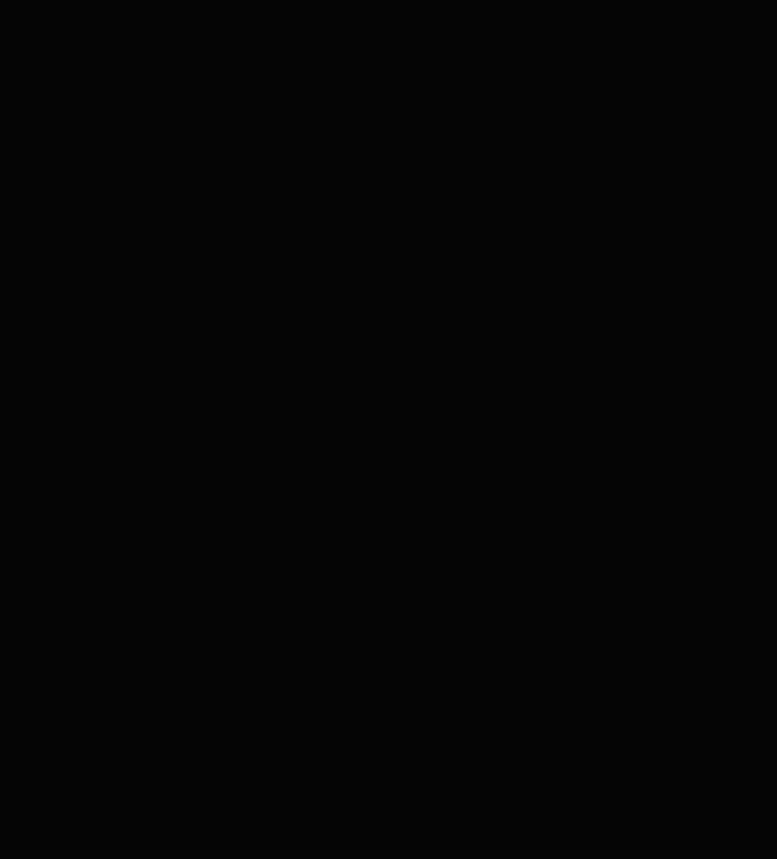
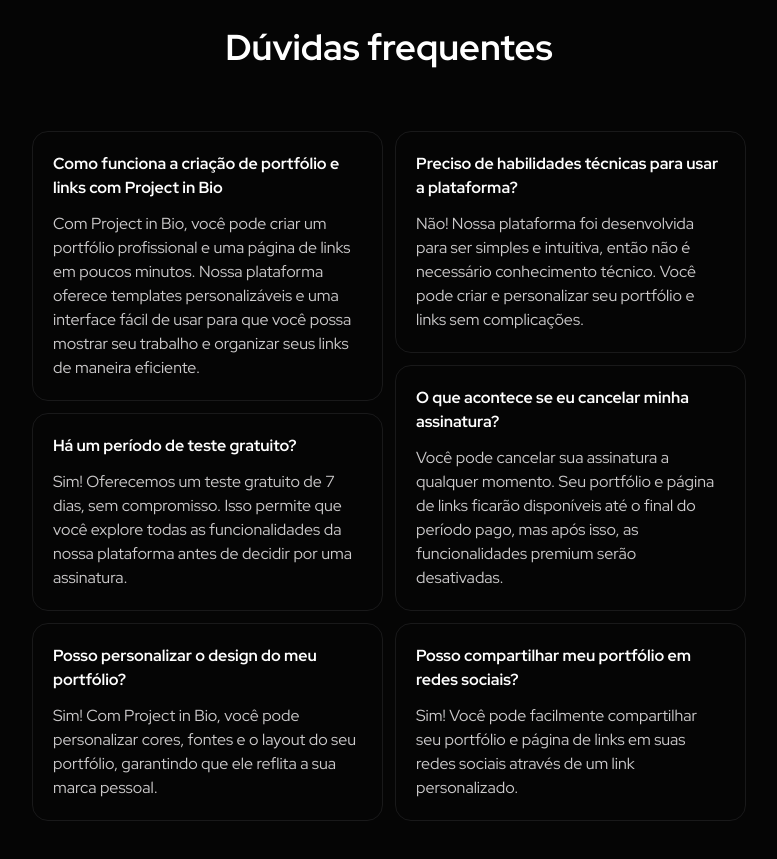
Before and after one commit to victorozoterio/project-in-bio, a Next.js app: page / in a window 1280 px wide. Shown: the part 2380-3239 px from the top of the page, without its empty margins (251-1028 px from the left). Before the commit the page ends 2407 px from the top, so only its background shows below. Built offline with nearby package versions, Linux system fonts and the light colour scheme.

Commit message:
feat: criando faq section

```diff
--- /dev/null
+++ b/app/components/landing-page/faq.tsx
@@ -0,0 +1,75 @@
+const faqItems = [
+	{
+		title: "Como funciona a criação de portfólio e links com Project in Bio",
+		description:
+			"Com Project in Bio, você pode criar um portfólio profissional e uma página de links em poucos minutos. Nossa plataforma oferece templates personalizáveis e uma interface fácil de usar para que você possa mostrar seu trabalho e organizar seus links de maneira eficiente.",
+	},
+	{
+		title: "Há um período de teste gratuito?",
+		description:
+			"Sim! Oferecemos um teste gratuito de 7 dias, sem compromisso. Isso permite que você explore todas as funcionalidades da nossa plataforma antes de decidir por uma assinatura.",
+	},
+	{
+		title: "Posso personalizar o design do meu portfólio?",
+		description:
+			"Sim! Com Project in Bio, você pode personalizar cores, fontes e o layout do seu portfólio, garantindo que ele reflita a sua marca pessoal.",
+	},
+	{
+		title: "Preciso de habilidades técnicas para usar a plataforma?",
+		description:
+			"Não! Nossa plataforma foi desenvolvida para ser simples e intuitiva, então não é necessário conhecimento técnico. Você pode criar e personalizar seu portfólio e links sem complicações.",
+	},
+	{
+		title: "O que acontece se eu cancelar minha assinatura?",
+		description:
+			"Você pode cancelar sua assinatura a qualquer momento. Seu portfólio e página de links ficarão disponíveis até o final do período pago, mas após isso, as funcionalidades premium serão desativadas.",
+	},
+	{
+		title: "Posso compartilhar meu portfólio em redes sociais?",
+		description:
+			"Sim! Você pode facilmente compartilhar seu portfólio e página de links em suas redes sociais através de um link personalizado.",
+	},
+];
+
+export default function FAQ() {
+	return (
+		<div className="my-20 flex flex-col items-center gap-16">
+			<h3 className="text-4xl font-bold text-white">Dúvidas frequentes</h3>
+			<div className="flex gap-3">
+				<div className="flex flex-col gap-3">
+					{faqItems.slice(0, Math.ceil(faqItems.length / 2)).map((item) => (
+						<FAQItem
+							key={item.title}
+							title={item.title}
+							description={item.description}
+						/>
+					))}
+				</div>
+				<div className="flex flex-col gap-3">
+					{faqItems.slice(Math.ceil(faqItems.length / 2)).map((item) => (
+						<FAQItem
+							key={item.title}
+							title={item.title}
+							description={item.description}
+						/>
+					))}
+				</div>
+			</div>
+		</div>
+	);
+}
+
+function FAQItem({
+	title,
+	description,
+}: {
+	title: string;
+	description: string;
+}) {
+	return (
+		<div className="w-[351px] h-min flex flex-col gap-3 p-5 rounded-2xl border borber border-border-primary bg-background-primary">
+			<p className="font-bold text-white">{title}</p>
+			<p className="text-content-body">{description}</p>
+		</div>
+	);
+}
--- a/app/page.tsx
+++ b/app/page.tsx
@@ -2,6 +2,7 @@ import Hero from "./components/landing-page/hero";
 import Header from "./components/landing-page/header";
 import VideoExplanation from "./components/landing-page/video-explanation";
 import Pricing from "./components/landing-page/pricing";
+import FAQ from "./components/landing-page/faq";
 
 export default function Home() {
 	return (
@@ -10,6 +11,7 @@ export default function Home() {
 			<Hero />
 			<VideoExplanation />
 			<Pricing />
+			<FAQ />
 		</div>
 	);
 }
```
